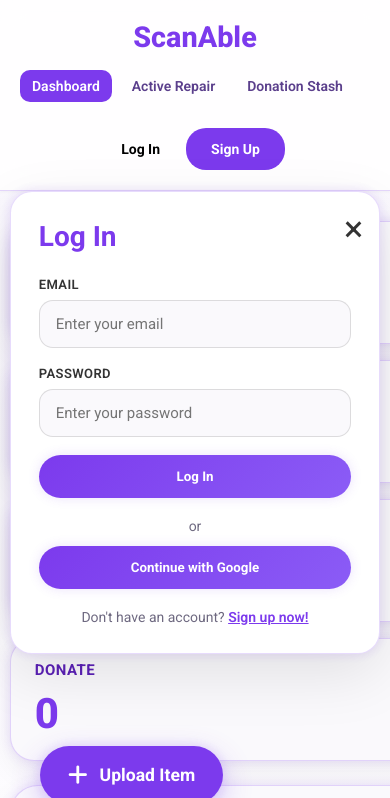
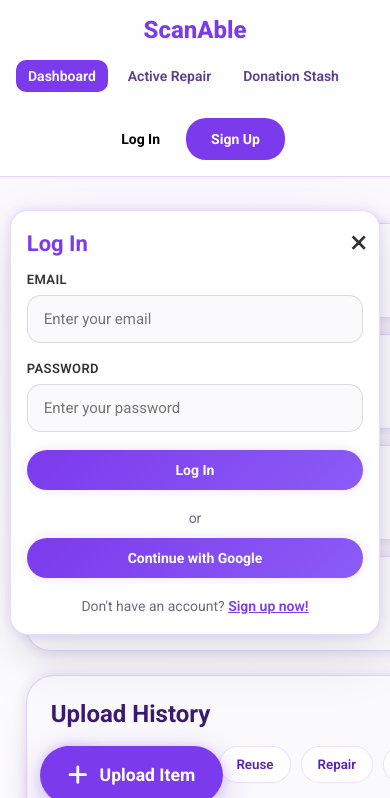
Before and after one commit to BrianC0des/Team-AiAi-2026, a website with bundled scripts: page frontend/public/pages/user/pages/userHome.html in a window 390 px wide. Both pictures are taken after a click on the button "Log In". Shown: the top 798 px of the page. Built offline with nearby package versions, Linux system fonts and the light colour scheme; no server answers.

Commit message:
style: add ultra-small device (max-width: 480px) media queries to all major stylesheets to scale modals and layout cleanly

```diff
--- a/frontend/public/pages/user/style/active-repair.css
+++ b/frontend/public/pages/user/style/active-repair.css
@@ -706,3 +706,73 @@
     font-size: 0.9rem;
   }
 }
+
+/* ── Ultra Small Phones Responsiveness (under 480px) ── */
+@media (max-width: 480px) {
+    /* Tighten up general padding and typography */
+    body {
+        font-size: 14px;
+    }
+
+    #Header h1 {
+        font-size: 24px;
+    }
+
+    #Header {
+        padding: 16px;
+    }
+
+    .main-content {
+        padding: 16px;
+    }
+
+    /* Modal adjustments for narrow screens */
+    .modal {
+        padding: 20px 16px;
+        border-radius: 18px;
+        max-height: 95vh;
+    }
+
+    .modal h2 {
+        font-size: 22px;
+        margin-bottom: 16px;
+    }
+
+    .close-modal {
+        top: 12px;
+        right: 12px;
+        font-size: 32px;
+    }
+
+    .modal-actions {
+        flex-direction: column;
+        gap: 10px;
+    }
+
+    .modal-actions button,
+    .btn-secondary,
+    .submit-btn {
+        width: 100%;
+        font-size: 14px;
+        padding: 12px;
+    }
+
+    /* Shrink the camera preview to fit viewport vertically */
+    #cameraPreview {
+        max-height: 240px;
+    }
+
+    .repair-card {
+        padding: 16px;
+    }
+
+    .repair-meta {
+        flex-direction: column;
+        align-items: flex-start;
+        gap: 4px;
+    }
+
+    .repair-actions {
+        flex-direction: column;
+    }
+}
--- a/frontend/public/pages/user/style/donationStash.css
+++ b/frontend/public/pages/user/style/donationStash.css
@@ -851,3 +851,73 @@
         font-size: 0.9rem;
     }
 }
+
+/* ── Ultra Small Phones Responsiveness (under 480px) ── */
+@media (max-width: 480px) {
+    /* Tighten up general padding and typography */
+    body {
+        font-size: 14px;
+    }
+
+    #Header h1 {
+        font-size: 24px;
+    }
+
+    #Header {
+        padding: 16px;
+    }
+
+    .main-content {
+        padding: 16px;
+    }
+
+    /* Modal adjustments for narrow screens */
+    .modal {
+        padding: 20px 16px;
+        border-radius: 18px;
+        max-height: 95vh;
+    }
+
+    .modal h2 {
+        font-size: 22px;
+        margin-bottom: 16px;
+    }
+
+    .close-modal {
+        top: 12px;
+        right: 12px;
+        font-size: 32px;
+    }
+
+    .modal-actions {
+        flex-direction: column;
+        gap: 10px;
+    }
+
+    .modal-actions button,
+    .btn-secondary,
+    .submit-btn {
+        width: 100%;
+        font-size: 14px;
+        padding: 12px;
+    }
+
+    /* Shrink the camera preview to fit viewport vertically */
+    #cameraPreview {
+        max-height: 240px;
+    }
+
+    .stash-card {
+        padding: 16px;
+    }
+
+    .stash-meta {
+        flex-direction: column;
+        align-items: flex-start;
+        gap: 4px;
+    }
+
+    .stash-actions {
+        flex-direction: column;
+    }
+}
--- a/frontend/public/pages/user/style/user-home.css
+++ b/frontend/public/pages/user/style/user-home.css
@@ -1332,4 +1332,77 @@
   color: #555;
   font-size: 13px;
   margin-top: 2px;
+  margin-top: 2px;
 }
+
+/* ── Ultra Small Phones Responsiveness (under 480px) ── */
+@media (max-width: 480px) {
+    /* Tighten up general padding and typography */
+    body {
+        font-size: 14px;
+    }
+
+    #Header h1 {
+        font-size: 24px;
+    }
+
+    #Header {
+        padding: 16px;
+    }
+
+    .dashboard {
+        padding: 16px;
+    }
+
+    /* Modal adjustments for narrow screens */
+    .modal {
+        padding: 20px 16px;
+        border-radius: 18px;
+        max-height: 95vh;
+    }
+
+    .modal h2 {
+        font-size: 22px;
+        margin-bottom: 16px;
+    }
+
+    .close-modal {
+        top: 12px;
+        right: 12px;
+        font-size: 32px;
+    }
+
+    .modal-actions {
+        flex-direction: column;
+        gap: 10px;
+    }
+
+    .modal-actions button,
+    .btn-secondary,
+    .submit-btn {
+        width: 100%;
+        font-size: 14px;
+        padding: 12px;
+    }
+
+    /* Shrink the camera preview to fit viewport vertically */
+    #cameraPreview {
+        max-height: 240px;
+    }
+
+    /* Make action buttons stack nicely if they wrap */
+    .action-choice-btn {
+        flex: 1 1 100%;
+        padding: 10px 12px;
+        font-size: 14px;
+    }
+
+    /* Adjust the grid layouts if they get squished */
+    .summary-card {
+        padding: 16px;
+    }
+
+    .summary-number {
+        font-size: 28px;
+    }
+}
```
